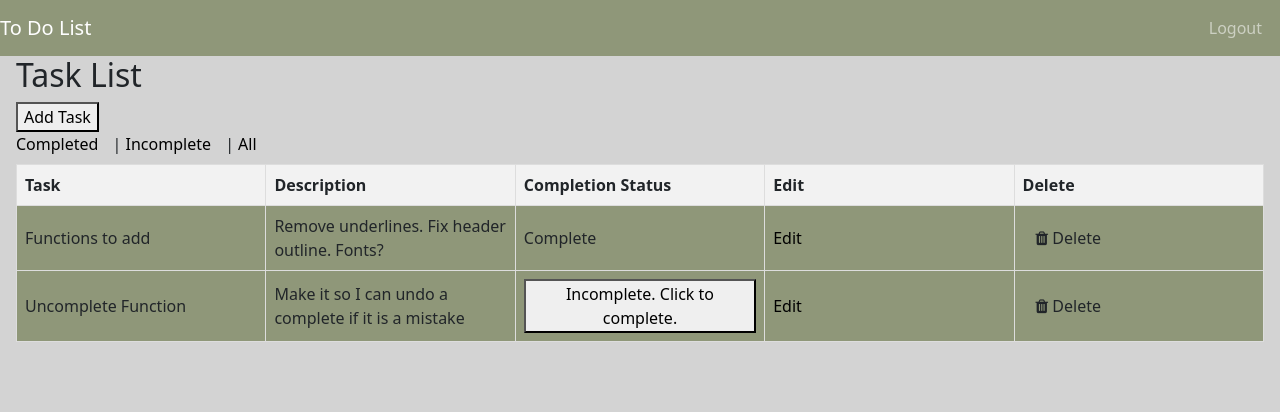
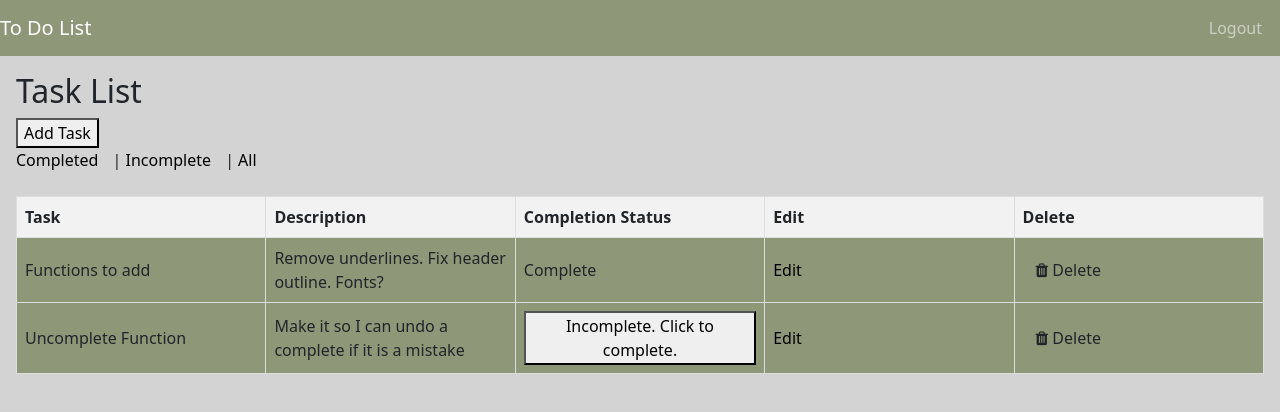
Before and after one commit to kgamett/kadince_todo, a Django app: page /tasks/ in a window 1280 px wide. Shown: the top 412 px of the page. Run offline with Django 3.2, Linux system fonts and the light colour scheme; a user stored in the database is signed in; data comes from the database, SQL or seed files in the repository; some libraries are stand-ins or nearby versions.

Commit message:
padding for containing elements

```diff
--- a/todo_app/static/css/styles.css
+++ b/todo_app/static/css/styles.css
@@ -18,6 +18,8 @@ body {
 .containing-element {
     justify-content: center;
     margin-left: 16px;
+    padding-top: 16px;
+    padding-bottom: 16px;
 }
 
 .table-container {
```
